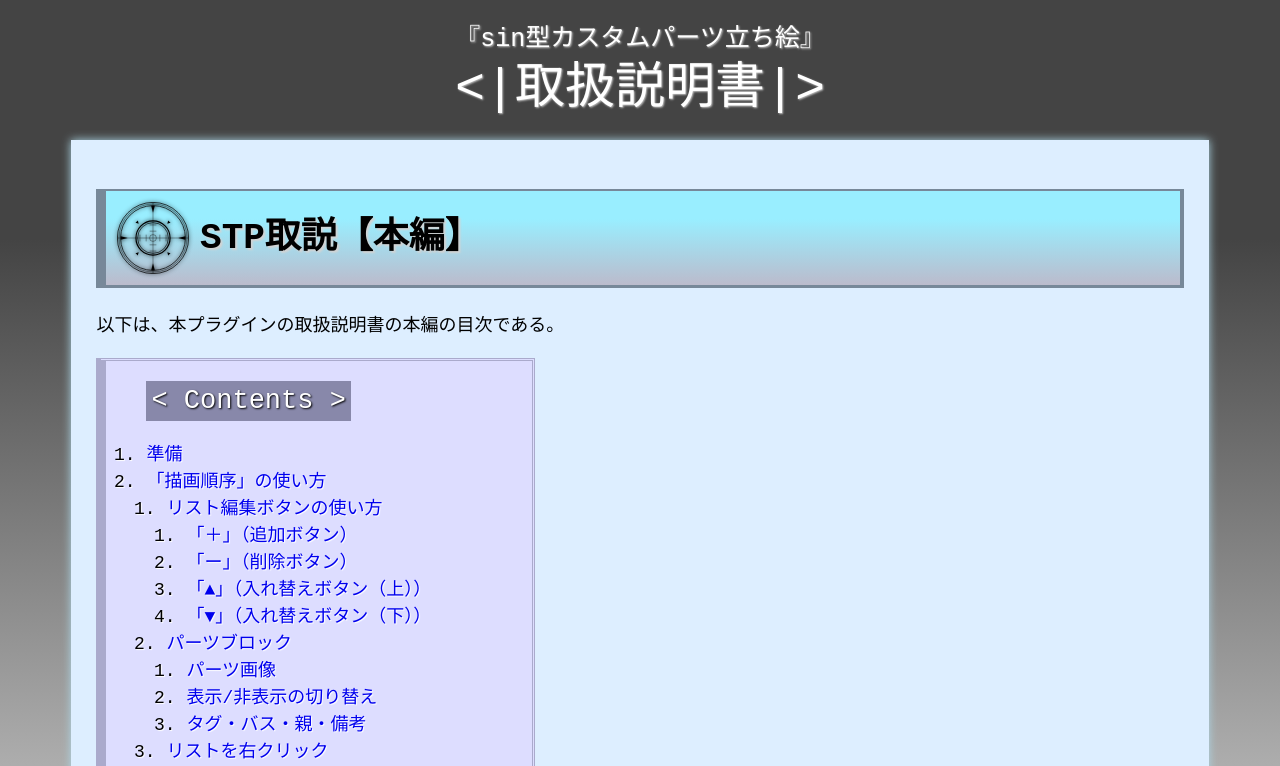
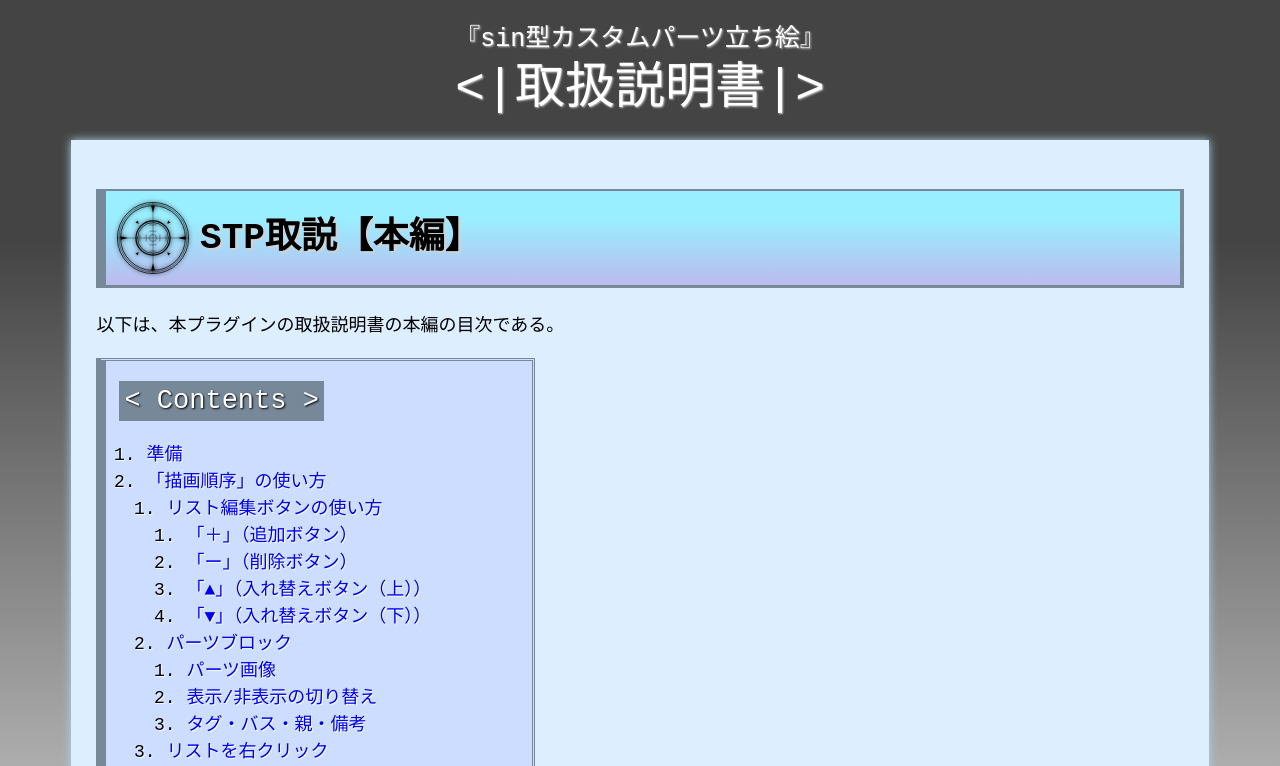
Before and after one commit to sinBetaKun/BetaJS, a website: page pages/stp/main/index.html in a window 1280 px wide. Shown: the top 766 px of the page. Drawn offline with Linux system fonts and the light colour scheme.

Commit message:
irodezain

```diff
--- a/pages/stp/css/style.css
+++ b/pages/stp/css/style.css
@@ -72,10 +72,10 @@ body::after {
 }
 
 .table_of_contents {
-    background:#ddf;
+    background:#cdf;
     text-shadow: 1px 1px 1px white;
-    border: double #AAC;
-    border-left: solid #AAC 10px;
+    border: double lightslategray;
+    border-left: solid lightslategray 10px;
     padding-left: 40px;
     padding-bottom: 10px;
     padding-right: 20px;
@@ -84,11 +84,12 @@ body::after {
 
 .table_of_contents::before {
     text-align: center;
+    margin-left: -1em;
     font-size: 1.5em;
     line-height: 300%;
     color: #fff;
     text-shadow: 1px 1px 2px black;
-    background-color: #88A;
+    background-color: lightslategray;
     padding: 5px;
     content: "< Contents >";
 }
@@ -186,7 +187,7 @@ a {
 }
 
 a:visited {
-    color:rgb(137, 0, 139);
+    color:#71F;
 }
 
 a:hover {
@@ -201,9 +202,9 @@ h1 {
     border-right: lightslategray solid 4px;
     border-top: lightslategray solid 2px;
     background: #9ef;
-    background:-moz-linear-gradient(top, #9ef 30%, #BBC 100%);
-    background:-webkit-linear-gradient(top, #9ef 30%, #BBC 100%);
-    background:linear-gradient(bottom, #9ef 30%, #6BC 100%);
+    background:-moz-linear-gradient(top, #9ef 30%, #bbe 100%);
+    background:-webkit-linear-gradient(top, #9ef 30%, #bbe 100%);
+    background:linear-gradient(bottom, #9ef 30%, #bbe 100%);
     padding: 0.3em;
     line-height: 2em;
 }
```
